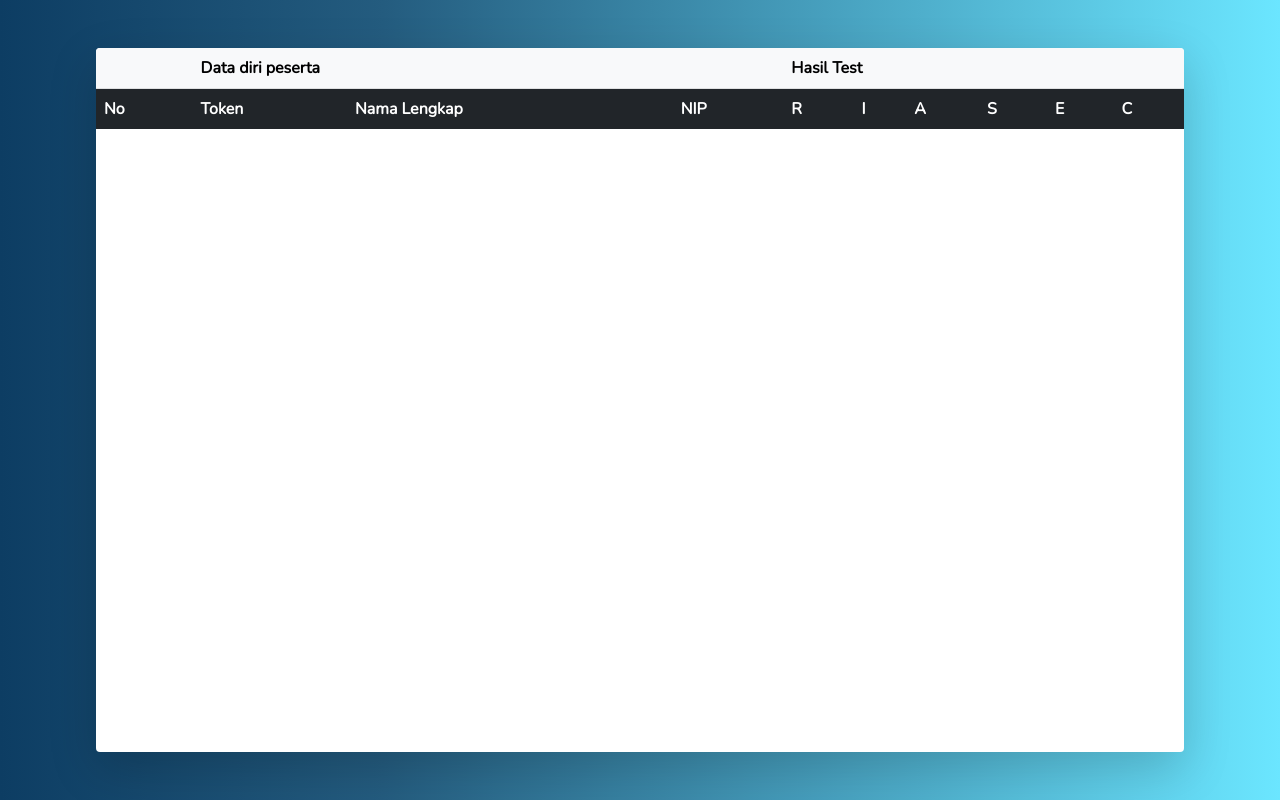
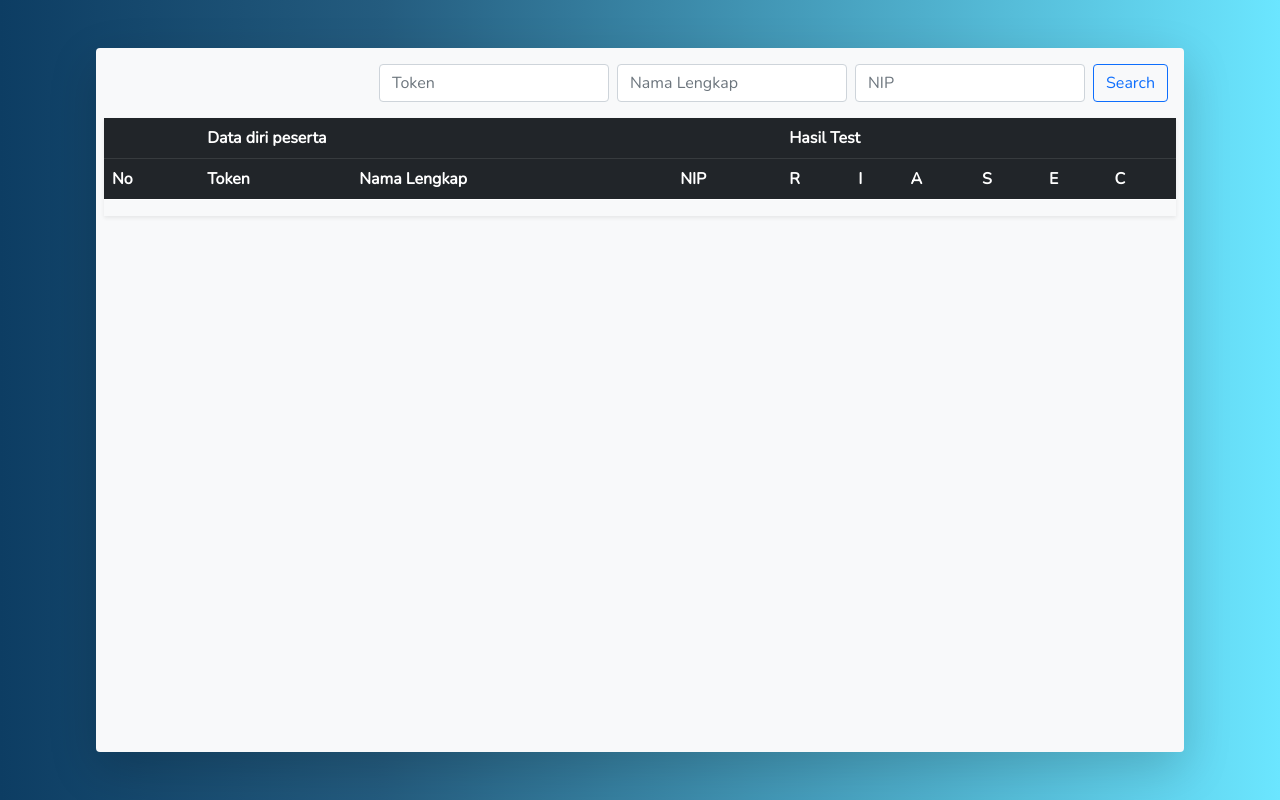
Before and after one commit to wijayaFikri/potensiku, a Django app: page /backoffice/ in a window 1280 px wide. Shown: the part 56-856 px from the top of the page. Run offline with Django 3.2, Linux system fonts and the light colour scheme; the visitor is signed in with stand-in values (Sample User, id 1); data that the repository does not hold is empty; some libraries are stand-ins or nearby versions; some web fonts are replaced.

Commit message:
update icon

```diff
--- a/potensiku/back_office_views.py
+++ b/potensiku/back_office_views.py
@@ -7,6 +7,7 @@ import json
 from django.contrib.auth import authenticate, login, logout
 from types import SimpleNamespace
 import uuid
+from django.db.models import Q
 
 
 def login_backoffice(request):
@@ -36,7 +37,22 @@ def login_screen(request):
 
 @login_required(login_url='/backoffice/login')
 def index(request):
-    participant_list = list(Participant.objects.filter(done=True))
+    participant_list = []
+    if request.GET.get("token") is not None:
+        token = request.GET.get("token")
+        fullname = request.GET.get("fullname")
+        nip = request.GET.get("nip")
+        query = Q()
+        if token != "":
+            query &= Q(token=token)
+        if fullname != "":
+            query &= Q(person__full_name__contains=fullname)
+        if nip != "":
+            query &= Q(person__nip=nip)
+        query &= Q(done=True)
+        participant_list = Participant.objects.filter(query)
+    else:
+        participant_list = list(Participant.objects.filter(done=True))
     participant_result_list = []
     for participant in participant_list:
         participant_result = ParticipantResult()
@@ -87,7 +103,7 @@ def participant_detail(request):
 
     participant_result = calculate_answer(participant)
     test_result_array, test_result_detail = calculate_result(participant_result)
-    test_result =""
+    test_result = ""
     for test_result_label in test_result_array:
         test_result = test_result + test_result_label + ", "
     test_result = test_result[:-2]
@@ -183,7 +199,7 @@ def calculate_result(participant_result: ParticipantResult):
         test_result_detail.append(get_riasec_for_c())
         test_result.append("Conventional")
 
-        return test_result, test_result_detail
+    return test_result, test_result_detail
 
 
 def logout_view(request):
--- a/potensiku/templates/potensiku_project/index.html
+++ b/potensiku/templates/potensiku_project/index.html
@@ -21,11 +21,29 @@
 {% include 'potensiku_project/navbar.html' %}
 <div class="container-fluid p-0 h-100 animate__animated animate__fadeIn gradient-form">
     <div class="d-flex justify-content-center w-100 h-100">
-        <div class="overflow-scroll my-5 d-flex flex-column bg-white rounded shadow-lg"
+        <div class="my-5 d-flex flex-column bg-light rounded shadow-lg"
              style="width: 85%">
-            <table class="table table-striped">
+            <div class="m-3">
+                <form class="d-flex justify-content-end" action="/backoffice" method="get">
+                    <div class="form-group me-2">
+                        <input type="text" id="token" name="token" class="form-control" placeholder="Token">
+                    </div>
+
+                    <div class="form-group me-2">
+                        <input type="text" class="form-control" id="token" name="fullname" placeholder="Nama Lengkap">
+                    </div>
+
+                    <div class="form-group me-2">
+                        <input type="text" class="form-control" id="token" name="nip" placeholder="NIP">
+                    </div>
+
+                    <button class="btn btn-outline-primary" type="submit">Search</button>
+                </form>
+            </div>
+        <div class="mx-2 shadow-sm">
+            <table class="table">
                 <thead>
-                <tr class="table-light">
+                <tr class="table-dark">
                     <th colspan="1"></th>
                     <th colspan="3">Data diri peserta</th>
                     <th colspan="6">Hasil Test</th>
@@ -66,6 +84,7 @@
                 </tbody>
             </table>
         </div>
+        </div>
 
     </div>
 </div>
```
Also changed, not shown: potensiku/templates/potensiku_project/participant_detail.html (+1 -18 lines).
